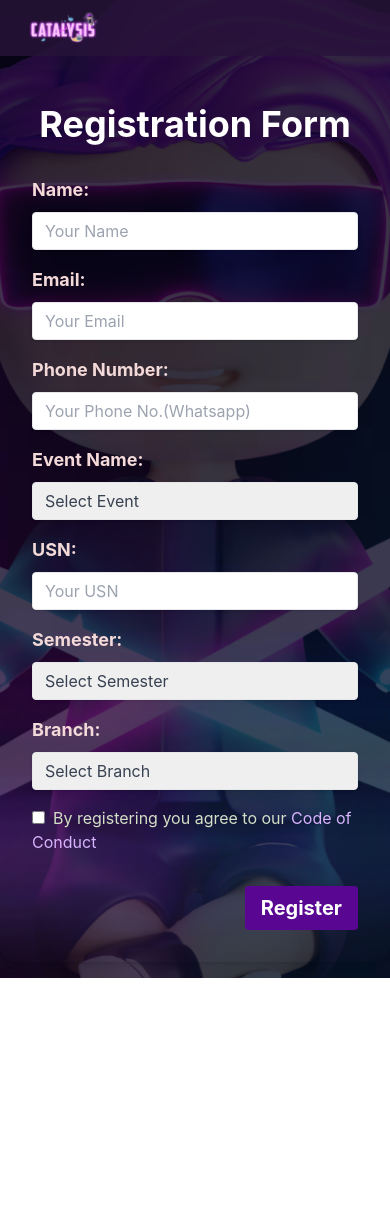
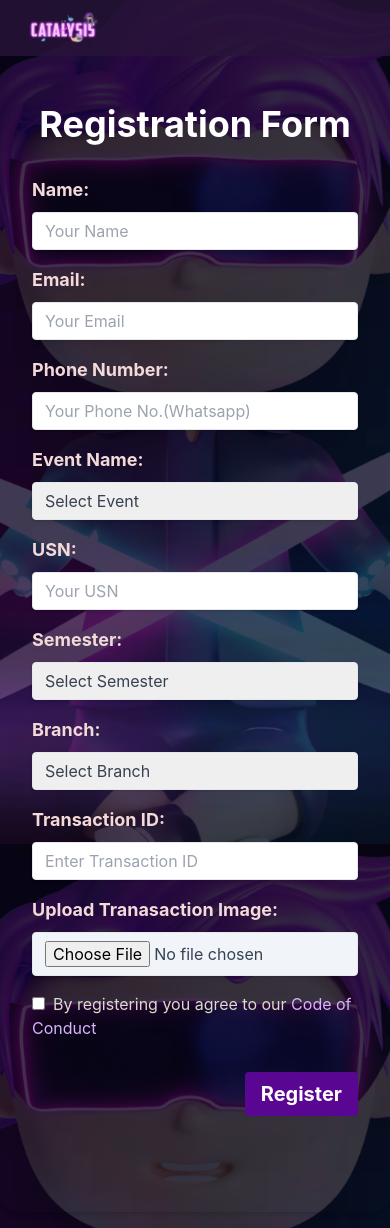
Before and after one commit to Genesis-ISE-DSCE/Catalysis2.0, a React (Create React App) app in the folder frontend/: page /registration in a window 390 px wide. Before the commit the page ends 978 px from the top, so only its background shows below. Built offline with nearby package versions, Linux system fonts and the light colour scheme.

Commit message:
Registration page update

```diff
--- a/frontend/src/components/Events.jsx
+++ b/frontend/src/components/Events.jsx
@@ -3,50 +3,50 @@ import styles from './styles/events.module.css';
 const events = [
     {
         img: require('../assets/valorant.png'),
-        heading: 'Code Red',
-        content: 'A global competitive e-sports tournament series for the video game Valorant.',
+        heading: 'Prompt Designer',
+        content: 'Experience esports excellence in our Valorant Championship, where elite teams compete for strategic supremacy and ultimate glory.',
         rules: ''
     },
     {
         img: require('../assets/codeJam.png'),
-        heading: 'Coding Jam',
-        content: 'Coding contest in which participants solve algorithmic problems using a programming language, with the goal of achieving the highest performance.',
+        heading: 'Technical Quiz',
+        content: 'Elevate your intellect in our Technical Quiz, where minds collide in a battle of knowledge, testing prowess in the intricate realms of technology and innovation.',
         rules: ''
     },
     {
         img: require('../assets/whatsThePoint.png'),
-        heading: 'What’s the Point?',
-        content: 'A competition in which teams of students discuss a subject, and the team that makes the best arguments wins.',
+        heading: 'Lecture Series',
+        content: 'Dive into our Lecture Series, a knowledge-rich forum where experts illuminate diverse fields, fostering intellectual exploration and insights.',
         rules: ''
     },
     {
         img: require('../assets/innovator.png'),
-        heading: 'Innovator',
-        content: 'Similar to Just a Minute (JAM). Students will be given two technologies and they will be asked to suggest possible real-life applications using both the technologies.',
+        heading: 'DSA Smackdown',
+        content: 'A rigorous test of algorithmic proficiency and problem-solving acumen, where participants navigate complex data structures and algorithms to showcase their computational finesse.',
         rules: ''
     },
     {
         img:require('../assets/callToLaunch.png'),
-        heading:'Call to Launch',
-        content:'A contest where participants present their entrepreneurial skills, and business concepts to a panel in the hope of winning investment capital.',
+        heading:'UI/UX Design',
+        content:'Enter the UI/UX Design Competition, where creativity meets functionality in a showcase of design brilliance and user-centric innovation.',
         rules:''
     },
     {
         img:require('../assets/airCrash.png'),
-        heading:'Air Crash',
-        content:'An event where participants represent famous people of the tech industry and convincingly persuade the judges that they are the most imperative in business and deserving of a parachute.',
+        heading:'CodeRed',
+        content: 'Experience esports excellence in our Valorant Championship, where elite teams compete for strategic supremacy and ultimate glory.',
         rules:''
     },
     {
         img:require('../assets/TechnoSeek.png'),
         heading:'TechnoSeek',
-        content:'Inspired by Cicada 3301, TechnoSeek is a technical treasure hunt and has elements of a life-size CTF.',
+        content:'Unleash your tech prowess in our Treasure Hunt—an exhilarating journey through cryptic challenges and hidden knowledge, where wit leads to victory.',
         rules:''
     },
     {
         img:require('../assets/quizUp.png'),
-        heading:'Quiz-Up',
-        content:'A contest in which a team of participants tests what they know by answering questions on the topics.',
+        heading:'Coding Relay Race',
+        content:'',
         rules:''
     }
 ]
--- a/frontend/src/components/Landing.jsx
+++ b/frontend/src/components/Landing.jsx
@@ -16,10 +16,10 @@ const Landing = () => {
           <img fetchpriority = "high" src={catalysisImg} alt="Logo" className="lg:w-[60%] md:w-[60%] w-[90%]"/>
       </div>
       <div className="lg:pr-[20%] md:pr-[20%] pr-0">
-        <p className="text-[#8ac4e2] font-semibold lg:text-right lg:text-4xl md:text-right md:text-3xl text-center text-2xl">Technology at its peak!!</p>
+        <p className="text-[#8ac4e2] font-semibold lg:text-right lg:text-4xl md:text-right md:text-3xl text-center text-2xl">Technology at its Peak! 🚀</p>
       </div>
       <div className="pt-16">
-        <p className="text-[#E5F2FF] font-semibold text-center lg:text-4xl md:text-3xl text-3xl">20<sup>th</sup> - 22<sup>nd</sup> December</p>
+        <p className="text-[#E5F2FF] font-semibold text-center lg:text-4xl md:text-3xl text-3xl">18<sup>th</sup> - 20<sup>th</sup> December</p>
       </div>
       <Link to="/registration">
         <button className="tagline flex text-white lg:text-4xl md:text-3xl text-xl mx-auto">Register Now</button>
--- a/frontend/src/components/Navbar.jsx
+++ b/frontend/src/components/Navbar.jsx
@@ -45,9 +45,9 @@ const Navbar = () => {
           <li>
             <Link to="/#events" onClick={() => handleItemClick("events")} className="text-[#F4D9D9] lg:text-2xl md:text-lg font-bold cursor-pointer hover:text-[#B1F8F2] hover:underline focus:text-[#B1F8F2] focus:underline">Events</Link>
           </li>
-          <li>
+          {/* <li>
             <Link to="/#schedule" onClick={() => handleItemClick("schedule")} className="text-[#F4D9D9] lg:text-2xl md:text-lg font-bold cursor-pointer hover:text-[#B1F8F2] hover:underline focus:text-[#B1F8F2] focus:underline">Schedule</Link>
-          </li>
+          </li> */}
           <li>
             <Link to="/#gallery" onClick={() => handleItemClick("gallery")} className="text-[#F4D9D9] lg:text-2xl md:text-lg font-bold cursor-pointer hover:text-[#B1F8F2] hover:underline focus:text-[#B1F8F2] focus:underline">Gallery</Link>
           </li>
--- a/frontend/src/pages/LandingPage.js
+++ b/frontend/src/pages/LandingPage.js
@@ -1,12 +1,3 @@
-// import About from "../components/About";
-// import Contact from "../components/Contact";
-// import Events from "../components/Events";
-// import Faqs from "../components/Faqs";
-// import Gallery from "../components/Gallery";
-// import Landing from "../components/Landing";
-// import Navbar from "../components/Navbar";
-// import Schedule from "../components/Schedule";
-// import Sponsors from "../components/Sponsors";
 import React, { Suspense } from 'react';
 const About = React.lazy(()=>import('../components/About'));
 const Contact = React.lazy(()=>import('../components/Contact'));
@@ -14,18 +5,13 @@ const Events = React.lazy(()=>import('../components/Events'));
 const Faqs = React.lazy(()=>import('../components/Faqs'));
 const Gallery = React.lazy(()=>import('../components/Gallery'));
 const Landing = React.lazy(()=>import('../components/Landing'));
-const Navbar = React.lazy(()=>import('../components/Navbar'));
-const Schedule = React.lazy(()=>import('../components/Schedule'));
+// const Navbar = React.lazy(()=>import('../components/Navbar'));
+// const Schedule = React.lazy(()=>import('../components/Schedule'));
 const Sponsors = React.lazy(()=>import('../components/Sponsors'));
-// const Registrations = React.lazy(()=>import('../components/Registrations'));
 
 const LandingPage = () => {
     return (
         <div>
-            {/* <Suspense fallback={<div>Loading...</div>}>
-                <Navbar />
-            </Suspense>  */}
-
             <Suspense fallback={<div>Loading...</div>}>
                 <Landing />
             </Suspense>
@@ -38,9 +24,9 @@ const LandingPage = () => {
                 <Events />
             </Suspense>
 
-            <Suspense fallback={<div>Loading...</div>}>
+            {/* <Suspense fallback={<div>Loading...</div>}>
                 <Schedule />
-            </Suspense>
+            </Suspense> */}
 
             <Suspense fallback={<div>Loading...</div>}>
                 <Gallery />
--- a/frontend/src/pages/Register.js
+++ b/frontend/src/pages/Register.js
@@ -13,6 +13,7 @@ function RegistrationForm() {
   const [showPopup, setShowPopup] = useState(false);
   const [formErrors, setFormErrors] = useState({});
   const [showError, setShowError] = useState('');
+  const [isCheckboxTouched, setIsCheckboxTouched] = useState(false);
 
   const bgImageStyle = {
     backgroundImage: `url(${bgImage})`,
@@ -30,6 +31,7 @@ function RegistrationForm() {
     semester: '',
     branch: '',
     usn: '',
+    transactionId: ''
   });
 
   const handleChange = (event) => {
@@ -40,8 +42,13 @@ function RegistrationForm() {
   };
 
   const handleCheckboxChange = () => {
+    setIsCheckboxTouched(true);
     setIsChecked(!isChecked);
   };
+
+  // const handleCheckboxChange = () => {
+  //   setIsChecked(!isChecked);
+  // };
 
   function handleOkError() {
     setShowError('');
@@ -65,6 +72,9 @@ function RegistrationForm() {
           setShowError(err);
         })
       }
+    }
+    else {
+      setIsCheckboxTouched(true);
     }
   }
 
@@ -100,6 +110,9 @@ function RegistrationForm() {
     }
     if(!formData.usn){
       errors.usn = "USN is required!!";
+    }
+    if(!formData.transactionId){
+      errors.transactionId = "Tranasaction Id is required!!";
     }
     return errors;
   }
@@ -263,18 +276,50 @@ function RegistrationForm() {
             <option value="Computer Science Engineering (Cyber Security)">Computer Science Engineering (Cyber Security)</option>
             <option value="Computer Science Engineering (Data Science)">Computer Science Engineering (Data Science)</option>
             <option value="Computer Science and Design">Computer Science and Design</option>
-            <option value="Aeronautical Engineering">Others</option>
-            {/* Add more branches as needed */}
+            <option value="Others">Others</option>
           </select>
           <p className="text-red-600">{formErrors.branch}</p>
+        </div>
+
+        <div className="mb-4">
+          <label className="block text-[#F4D9D9] text-lg font-bold mb-2" htmlFor="transactionId">
+            Transaction ID:
+          </label>
+          <input
+            className="shadow appearance-none border rounded w-full py-2 px-3 text-gray-700 leading-tight focus:outline-none focus:shadow-outline"
+            type="text"
+            id="transactionId"
+            name="transactionId"
+            placeholder="Enter Transaction ID"
+            value={formData.transactionId || ""}
+            onChange={handleChange}
+            required
+          />
+          <p className="text-red-600">{formErrors.transactionId}</p>
+        </div>
+
+        <div className="mb-4">
+          <label className="block text-[#F4D9D9] text-lg font-bold mb-2" htmlFor="transactionImg">
+            Upload Tranasaction Image:
+          </label>
+          <input
+            className="shadow appearance-none border rounded w-full py-2 px-3 text-gray-700 bg-slate-100 leading-tight focus:outline-none focus:shadow-outline"
+            type="file"
+            id="transactionImg"
+            name="transactionImg"
+            placeholder=""
+            required
+          />
+          <p className="text-red-600">{formErrors.transactionImg}</p>
         </div>
 
         <div className='pb-4'>
           <input type="checkbox" className='form-checkbox text-[#22C3FF]' id='agree' checked={isChecked} onChange={handleCheckboxChange}/>
           <label className='text-[#D4DFC7] pl-2 justify-center'>By registering you agree to our <a href={coc} rel='noreferrer noopener' target="_blank" className='text-purple-300'>Code of Conduct</a></label>
+          {isCheckboxTouched && !isChecked && <p className='text-red-600'>Required*</p>}
         </div>
 
-        <div className="flex items-center justify-end pt-4">
+        <div className="flex items-center justify-end pt-4 pb-16">
           <button
             onClick={handleClick}
             className="bg-[#590793] hover:bg-[#490595] text-xl text-white font-bold py-2 px-4 rounded focus:shadow-outline"
```
Also changed, not shown: 1 other file (tests, documents, lock files or other folders).
